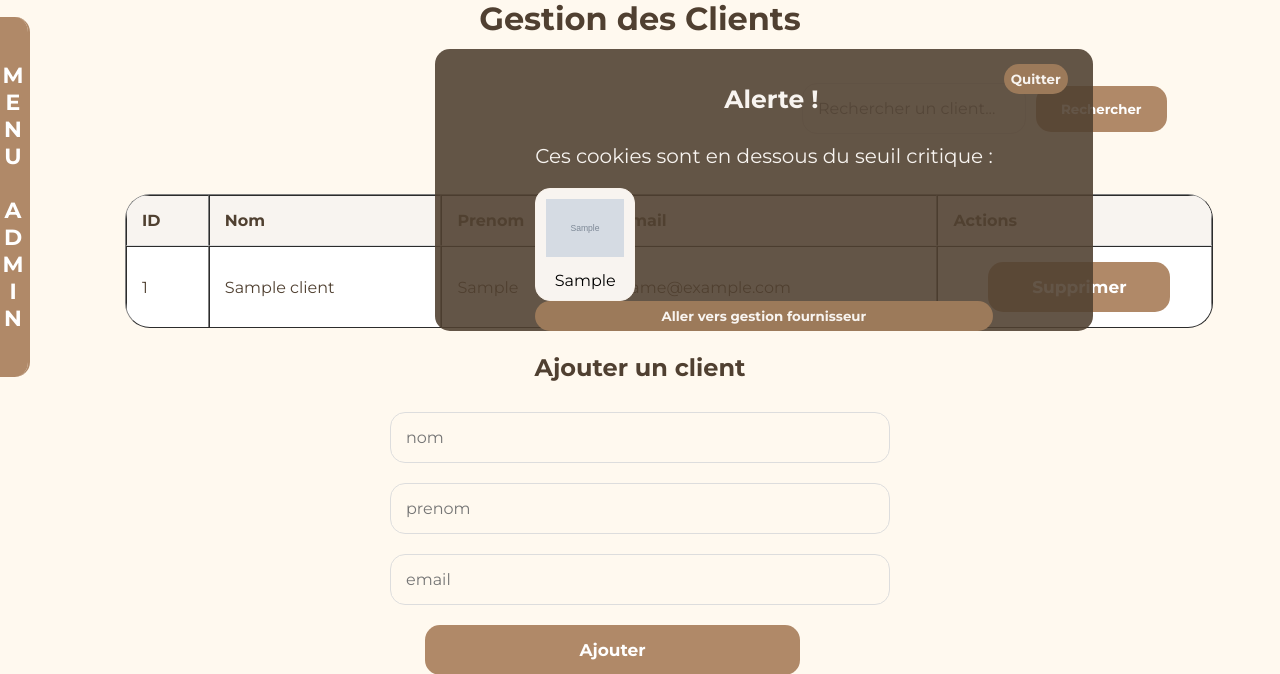
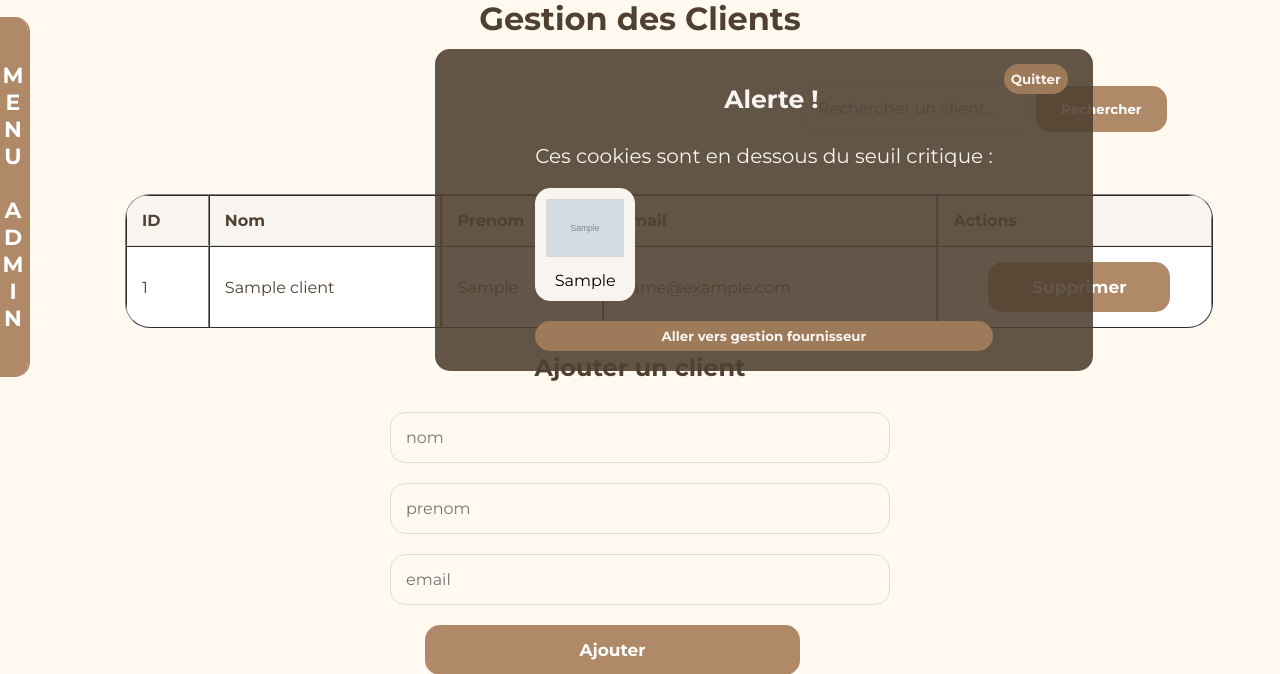
Before and after one commit to math208208/projetPHP, a PHP site: page /index.php?action=adminClient in a window 1280 px wide. Shown: the part 111-785 px from the top of the page. Run offline with PHP 8.4, Linux system fonts and the light colour scheme; tables that the repository leaves empty or names only in its code hold one stand-in row (values such as "Sample post"); grey boxes marked "Sample" are stand-in pictures; data that the repository does not hold is empty; some libraries are stand-ins or nearby versions.

Commit message:
replacement boutton popup admin

```diff
--- a/css/popup.css
+++ b/css/popup.css
@@ -71,6 +71,8 @@ div.adminmessage {
   padding: 7px 7px;
   color: #f8f4f0;
   font-weight: bold;
+  margin-top: 20px;
+  margin-bottom: 20px;
 }
 
 .close-button {
```
